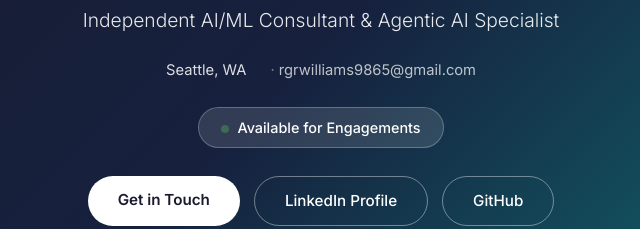
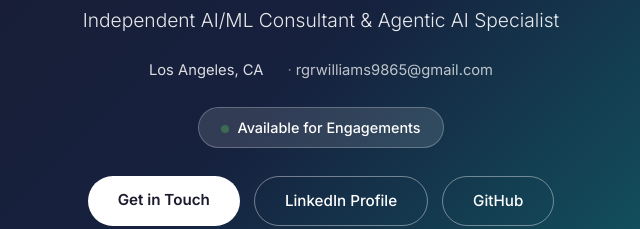
Before and after one commit to rgrwilliams9865/rgrwilliams9865.github.io, a plain HTML site: page index.html in a window 1280 px wide. Shown: the part 190-419 px from the top of the page, 319-959 px from the left. Drawn offline with Linux system fonts and the light colour scheme.

```diff
--- a/index.html
+++ b/index.html
@@ -234,7 +234,7 @@
     <h1>Roger Williams</h1>
     <p class="tagline">Independent AI/ML Consultant &amp; Agentic AI Specialist</p>
     <div class="contact-bar">
-      <span>Seattle, WA</span>
+      <span>Los Angeles, CA</span>
       <span><a href="mailto:rgrwilliams9865@gmail.com">rgrwilliams9865@gmail.com</a></span>
     </div>
     <div class="status-badge"><span class="dot"></span>Available for Engagements</div>
```
